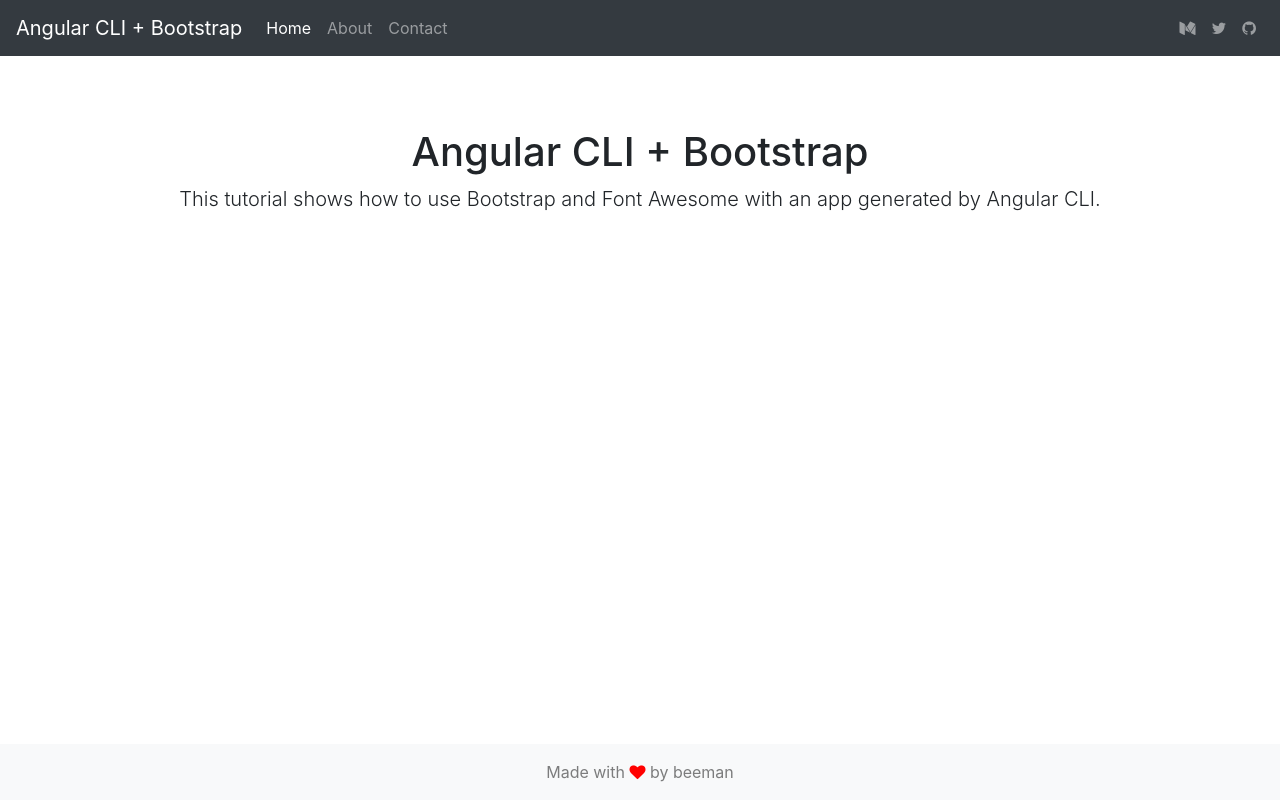
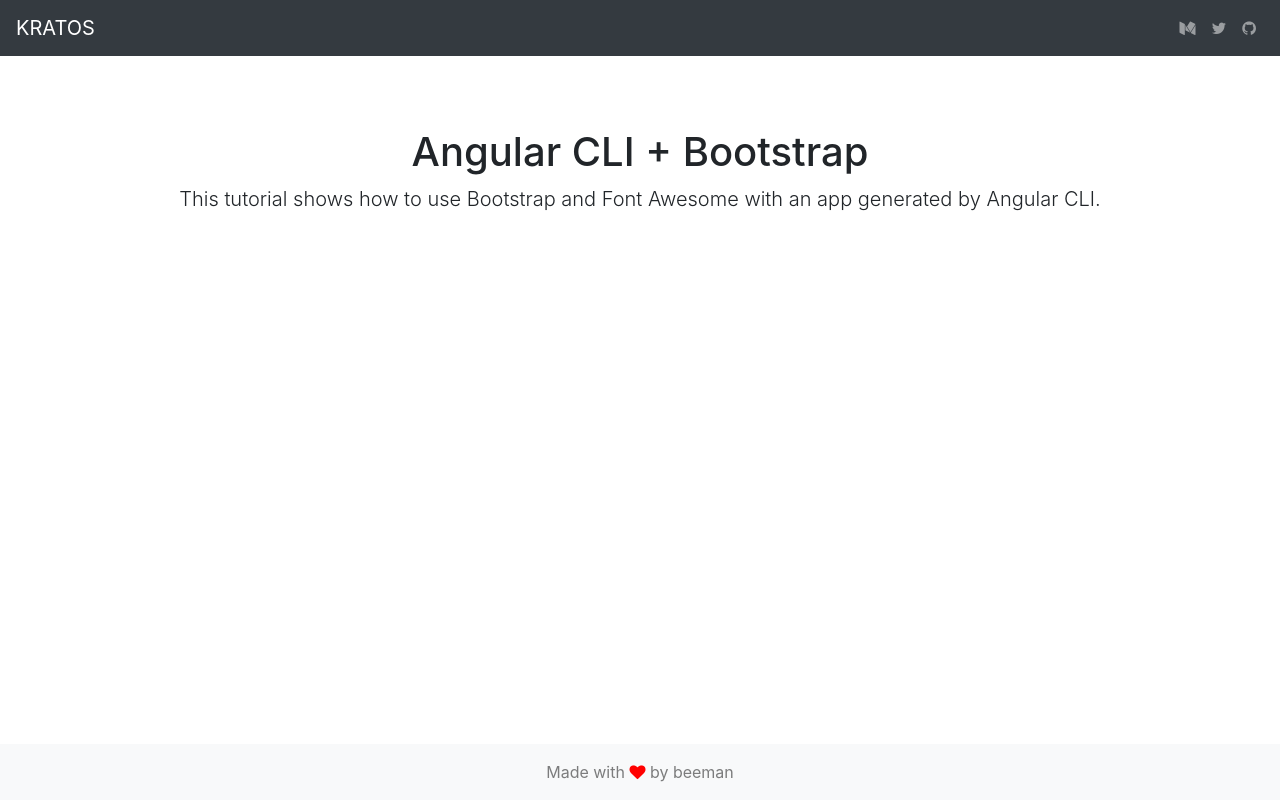
Before and after one commit to yunerkis/KronoTeam, an Angular app: page / in a window 1280 px wide. Built offline with nearby package versions, Linux system fonts and the light colour scheme.

Commit message:
Creating New Components

```diff
--- a/src/app/nav/nav.component.html
+++ b/src/app/nav/nav.component.html
@@ -1,16 +1,7 @@
 <nav class="navbar navbar-expand navbar-dark bg-dark fixed-top">
-    <a class="navbar-brand" href="#">Angular CLI + Bootstrap</a>
+    <a class="navbar-brand" href="#">KRATOS</a>
     <div class="collapse navbar-collapse">
       <ul class="navbar-nav mr-auto">
-        <li class="nav-item active">
-          <a class="nav-link" href="#">Home <span class="sr-only">(current)</span></a>
-        </li>
-        <li class="nav-item">
-          <a class="nav-link" href="#">About</a>
-        </li>
-        <li class="nav-item">
-          <a class="nav-link" href="#">Contact</a>
-        </li>
       </ul>
       <ul class="navbar-nav">
         <li class="nav-item">
```
Also changed, not shown: src/app/card/card.component.html (added, +16 -0 lines), src/app/card/card.component.scss (added), src/app/card/card.component.ts (added), src/app/search/search.component.html (added), src/app/search/search.component.scss (added), src/app/search/search.component.ts (added), 2 other files (tests, documents, lock files or other folders).
